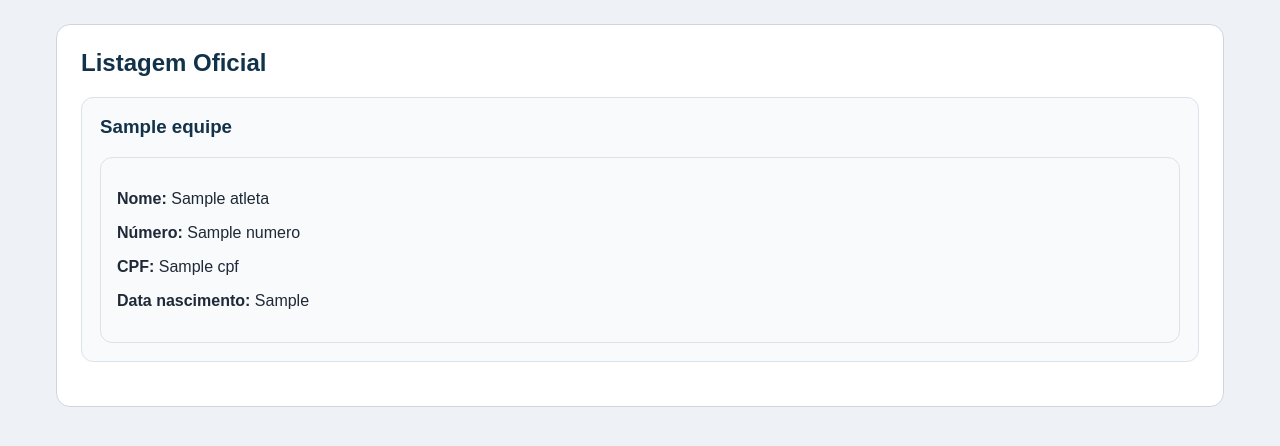
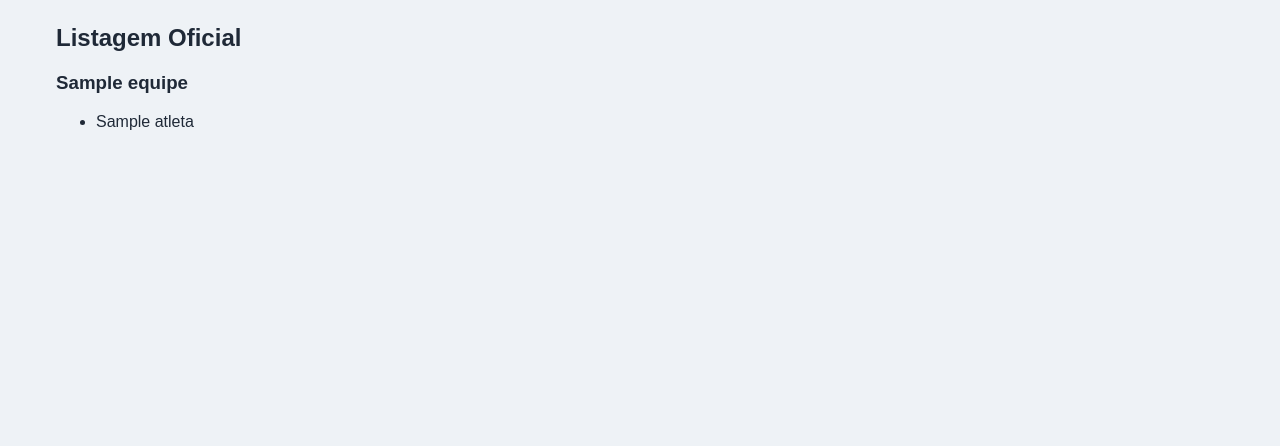
Before and after one commit to thalismaschio90-wq/volei-sistema-web, a Flask app: template templates/listagem_oficial.html in a window 1280 px wide. Shown: the top 446 px of the page. Run offline with Flask 3, Linux system fonts and the light colour scheme; the template is opened without the code that fills it: most values are stand-ins (such as "Sample title", 1, 10 or a date in 2020).

Commit message:
corrige rota listagem oficial

```diff
--- a/app.py
+++ b/app.py
@@ -1543,6 +1543,33 @@ def competicoes():
 
 
 # =========================================================
+# LISTAGEM OFICIAL
+# =========================================================
+@app.route("/listagem-oficial")
+def listagem_oficial():
+    if "usuario_logado" not in session:
+        return redirect(url_for("login"))
+
+    dados = carregar_dados()
+
+    equipes_filtradas = {}
+
+    for nome_eq, equipe in dados.get("equipes", {}).items():
+        atletas_aprovados = [
+            atleta for atleta in equipe.get("atletas", [])
+            if atleta.get("status") == "aprovado"
+        ]
+
+        if atletas_aprovados:
+            equipes_filtradas[nome_eq] = {
+                "nome": nome_eq,
+                "atletas": atletas_aprovados
+            }
+
+    return render_template("listagem_oficial.html", equipes=equipes_filtradas)
+
+
+# =========================================================
 # EXECUÇÃO
 # =========================================================
 if __name__ == "__main__":
--- a/templates/listagem_oficial.html
+++ b/templates/listagem_oficial.html
@@ -1,28 +1,15 @@
 {% extends "base.html" %}
 
 {% block conteudo %}
-<section class="painel">
-    <h2>Listagem Oficial</h2>
+<h2>Listagem Oficial</h2>
 
-    {% if equipes %}
-        {% for nome_equipe, equipe in equipes.items() %}
-            <div class="bloco-interno" style="margin-bottom: 20px;">
-                <h3>{{ nome_equipe }}</h3>
+{% for nome, equipe in equipes.items() %}
+    <h3>{{ equipe.nome }}</h3>
+    <ul>
+        {% for atleta in equipe.atletas %}
+            <li>{{ atleta.nome }}</li>
+        {% endfor %}
+    </ul>
+{% endfor %}
 
-                <div class="lista-card">
-                    {% for atleta in equipe.atletas %}
-                        <div class="item-card">
-                            <p><strong>Nome:</strong> {{ atleta.nome }}</p>
-                            <p><strong>Número:</strong> {{ atleta.numero if atleta.numero else "-" }}</p>
-                            <p><strong>CPF:</strong> {{ atleta.cpf }}</p>
-                            <p><strong>Data nascimento:</strong> {{ atleta.data_nascimento }}</p>
-                        </div>
-                    {% endfor %}
-                </div>
-            </div>
-        {% endfor %}
-    {% else %}
-        <p>Nenhum atleta aprovado ainda.</p>
-    {% endif %}
-</section>
 {% endblock %}
```
